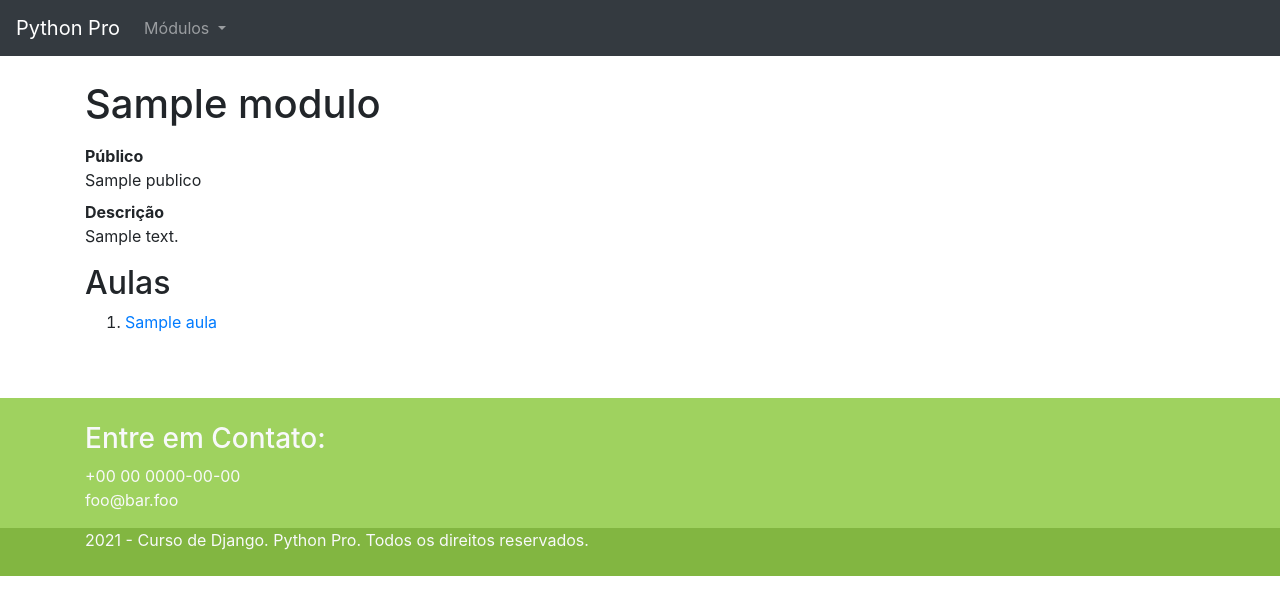
After one commit to vladimirvinicius/cursopypro-django, a Django app: template pypro/modulos/templates/modulos/indice.html in a window 1280 px wide. The commit adds this page. Shown: the top 615 px of the page. Run offline with Django 3.2, Linux system fonts and the light colour scheme; the template is opened without the code that fills it: most values are stand-ins (such as "Sample title", 1, 10 or a date in 2020); some libraries are stand-ins or nearby versions.

```diff
--- /dev/null
+++ b/pypro/modulos/templates/modulos/indice.html
@@ -0,0 +1,27 @@
+{% extends 'base/base.html' %}
+{% load static %}
+{% block title %}{{ modulo.titulo }}{% endblock title %}
+{% block description %}Página com detalhes do módulo {{ modulo.titulo }}{% endblock description %}
+{% block body %}
+    <div class="container">
+    {%  for modulo in modulos %}
+        <div class="row">
+            <div class="col-md-12">
+                <h1 class="mt-4 mb-3">{{ modulo.titulo}}</h1>
+                <dl>
+                    <dt>Público</dt>
+                    <dd>{{ modulo.publico }}</dd>
+                    <dt>Descrição</dt>
+                    <dd>{{ modulo.descricao }}</dd>
+                </dl>
+                <h2>Aulas</h2>
+                <ol>
+                    {% for aula in modulo.aulas %}
+                        <li><a href="{{ aula.get_absolute_url }}">{{ aula.titulo }}</a></li>
+                    {% endfor %}
+                </ol>
+            </div>
+        </div>
+    {% endfor %}
+    </div>
+{% endblock body %}
--- a/pypro/modulos/urls.py
+++ b/pypro/modulos/urls.py
@@ -6,4 +6,5 @@ app_name = 'modulos'
 urlpatterns = [
     path('<slug:slug>', views.detalhe, name='detalhe'),
     path('aulas/<slug:slug>', views.aula, name='aula'),
+    path('', views.indice, name='indice'),
 ]
--- a/pypro/modulos/views.py
+++ b/pypro/modulos/views.py
@@ -1,5 +1,10 @@
 from django.shortcuts import render
 from pypro.modulos import facade
+
+
+def indice(request):
+    ctx = {'modulos': facade.listar_modulos_com_aulas()}
+    return render(request, 'modulos/indice.html', ctx)
 
 
 def detalhe(request, slug):
--- a/pypro/settings.py
+++ b/pypro/settings.py
@@ -52,6 +52,7 @@ INSTALLED_APPS = [
     'pypro.aperitivos',
     'pypro.modulos',
     'ordered_model',
+    'django_extensions',
 ]
 
 MIDDLEWARE = [
```
Also changed, not shown: pypro/modulos/facade.py (+9 -1 lines), pypro/modulos/templates/modulos/aula_detalhe.html (+9 -2 lines), pypro/modulos/tests/test_aula_detalhe.py (+4 -0 lines), pypro/modulos/tests/test_modulos_indice.py (added, +54 -0 lines), 2 other files.
